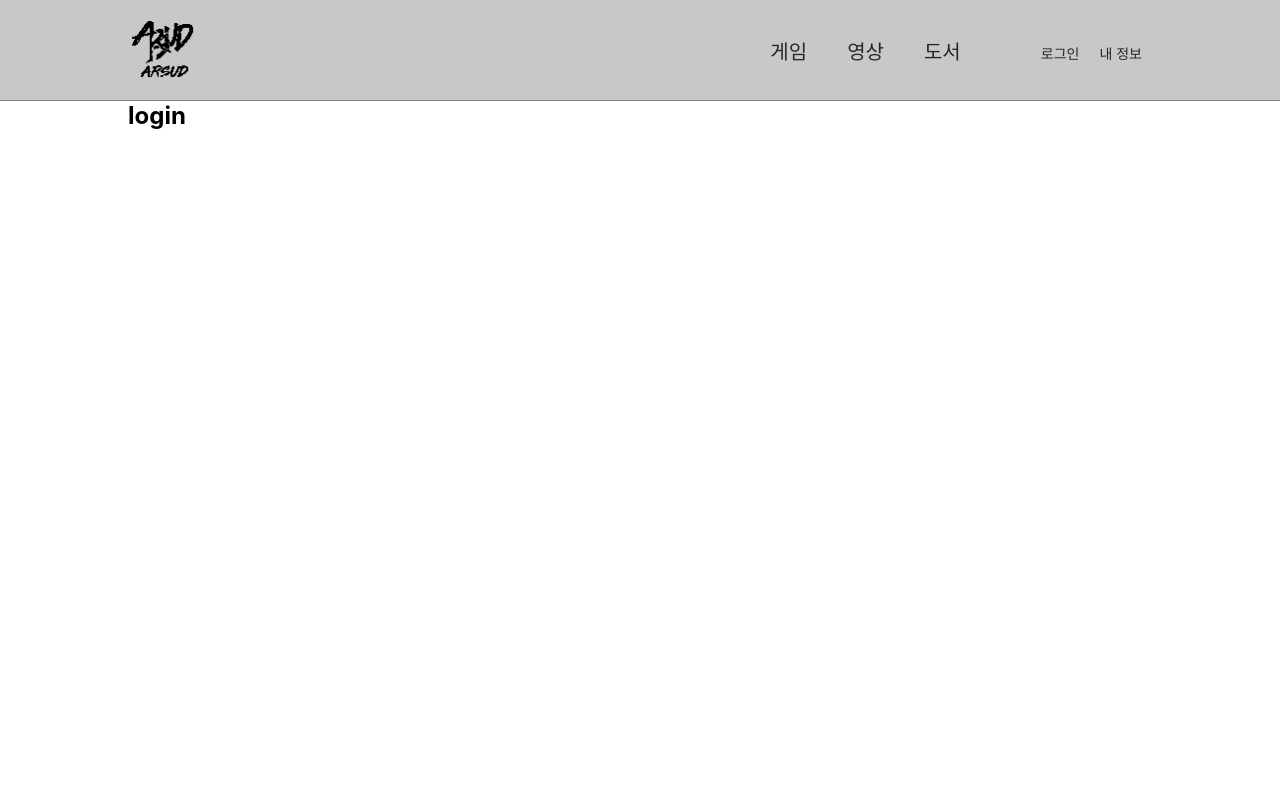
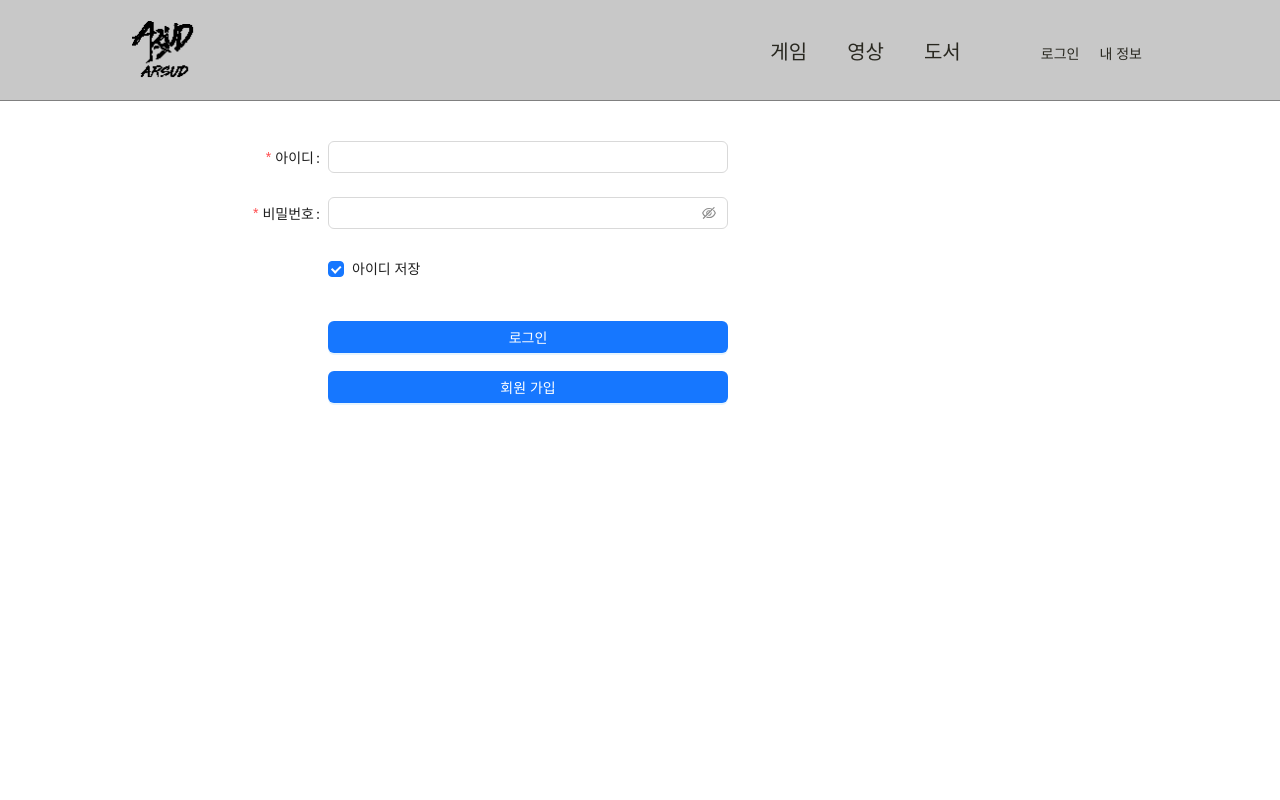
Before and after one commit to asd123fdssal/sdmc-react-client, a React (Create React App) app: page /login in a window 1280 px wide. Shown: the top 800 px of the page. Built offline with nearby package versions, Linux system fonts and the light colour scheme.

Commit message:
#2 로그인 페이지 디자인 진행중

```diff
--- a/package.json
+++ b/package.json
@@ -3,6 +3,7 @@
   "version": "0.1.0",
   "private": true,
   "dependencies": {
+    "@ant-design/icons": "^5.0.1",
     "@testing-library/jest-dom": "^5.16.5",
     "@testing-library/react": "^13.4.0",
     "@testing-library/user-event": "^13.5.0",
--- a/src/App.js
+++ b/src/App.js
@@ -3,6 +3,7 @@ import { Routes, Route, Link, useNavigate } from "react-router-dom";
 import { API_URL } from "./config/constants";
 import { GameTitlePage } from "./games/index";
 import { MainPage } from "./main/index"
+import { LoginPage } from "./login/index"
 
 function App() {
   const navigate = useNavigate();
@@ -56,6 +57,7 @@ function App() {
           <Route path="/">
             <Route path="" element={<MainPage/>}/>
           </Route>
+          <Route path="login" element={<LoginPage/>}/>
           <Route path="games">
             <Route path=":index" element={<GameTitlePage/>} />
             <Route path="" element={<GameTitlePage/>} />
--- /dev/null
+++ b/src/login/index.css
@@ -0,0 +1,9 @@
+.login-frame {
+    width: 100%;
+    margin-top: 40px;
+}
+
+.buttons {
+    width: 100%;
+    margin: 12px 0 6px 0;
+}
--- /dev/null
+++ b/src/login/index.js
@@ -0,0 +1,50 @@
+import React from 'react';
+import { Button, Checkbox, Form, Input } from 'antd';
+import './index.css';
+
+
+export function LoginPage(){
+    return (
+        <div className="login-frame">
+            <div className="align-div">
+                <Form
+                    name="login-form"
+                    labelCol={{ span: 8 }}
+                    wrapperCol={{ span: 16 }}
+                    style={{ maxWidth: 600 }}
+                    initialValues={{ remember: true }}
+                    autoComplete="off"
+                >
+                    <Form.Item
+                        label="아이디"
+                        name="username"
+                        rules={[{ required: true, message: '아이디를 입력해주세요.' }]}
+                    >
+                        <Input />
+                    </Form.Item>
+
+                    <Form.Item
+                        label="비밀번호"
+                        name="password"
+                        rules={[{ required: true, message: '비밀번호를 입력해주세요.' }]}
+                    >
+                        <Input.Password />
+                    </Form.Item>
+
+                    <Form.Item name="remember" valuePropName="checked" wrapperCol={{ offset: 8, span: 16 }}>
+                        <Checkbox>아이디 저장</Checkbox>
+                    </Form.Item>
+
+                    <Form.Item wrapperCol={{ offset: 8, span: 16 }}>
+                        <Button className="buttons" type="primary" htmlType="submit">
+                            로그인
+                        </Button>
+                        <Button className="buttons" type="primary">
+                            회원 가입
+                        </Button>
+                    </Form.Item>
+                </Form>
+            </div>
+        </div>
+    );
+}
```
Also changed, not shown: 1 other file (tests, documents, lock files or other folders).
